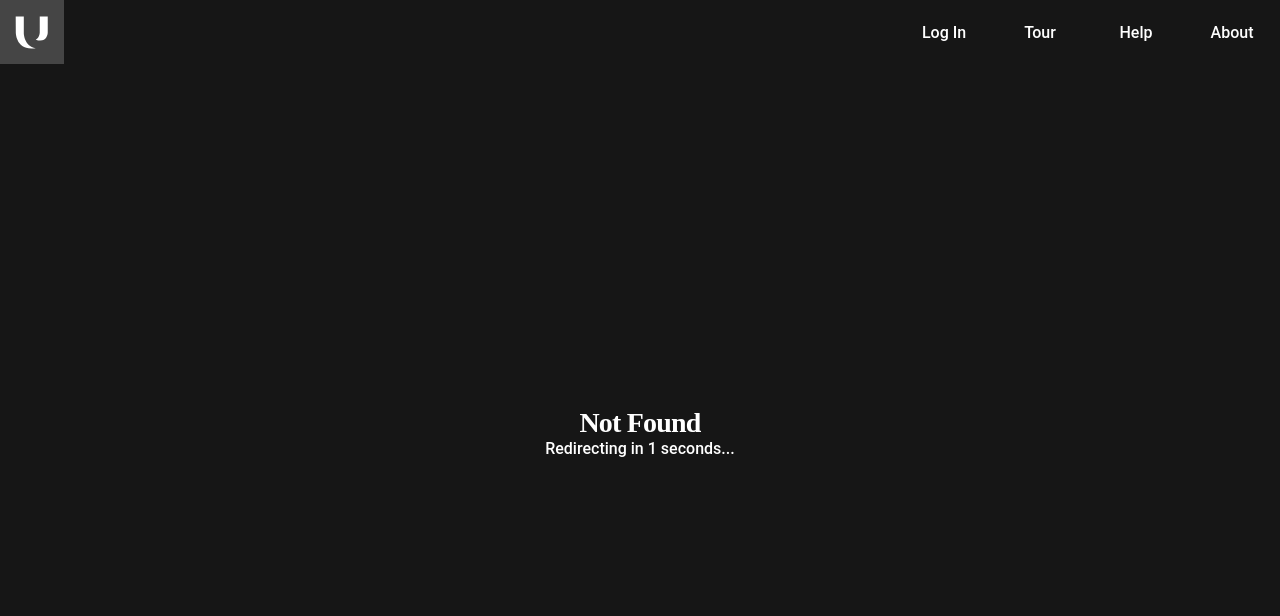
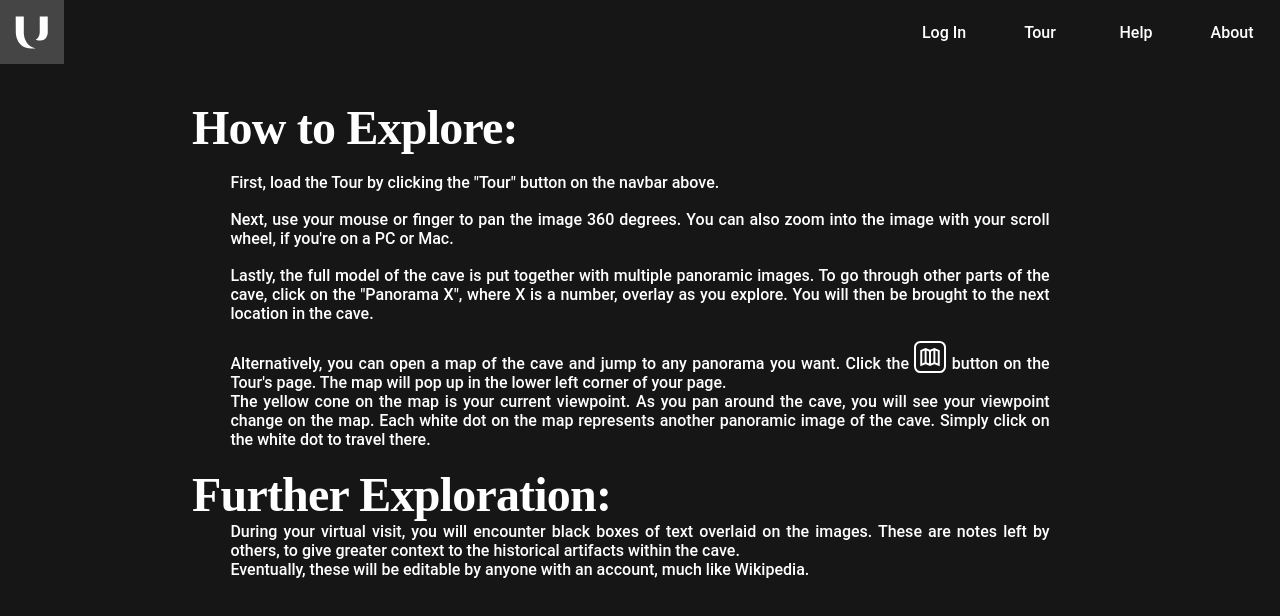
Before and after one commit to Myles-Trevino/WWI-Underground, a Next.js app: page /docs/tour in a window 1280 px wide. Before the commit this address had no page. Shown: the top 616 px of the page. Built offline with nearby package versions, Linux system fonts and the light colour scheme; a web font is replaced by a local one.

Commit message:
docs hierarchy and filling out basic steps

```diff
--- a/pages/docs/docs.module.scss
+++ b/pages/docs/docs.module.scss
@@ -13,4 +13,18 @@
 .helpDocText {
 	margin-left: 18%; // text looks bad when it goes from window edge to window edge. let's prevent that.
 	margin-right: 18%;
+	display: grid;
 }
+
+.svgContainer {
+	vertical-align: bottom;
+	display: inline-block;
+	vertical-align: auto;
+	svg {
+		width: 2rem;
+		border: var(--line-width) solid var(--text-color);
+		border-radius: var(--small-radius);
+	}
+
+	svg > * { stroke-width: .14rem; }
+}
--- /dev/null
+++ b/pages/docs/tour.tsx
@@ -0,0 +1,53 @@
+/**
+ * Copyright Chris Dunphy
+ * Licensed under the Apache License, Version 2.0
+ * http://www.apache.org/licenses/LICENSE-2.0
+ */
+
+import Navbar from '../../components/common/navbar/navbar';
+import Head from 'next/head';
+import Style from './docs.module.scss';
+
+
+export default function Help(): JSX.Element {
+	return (<>
+		<Head>
+			<title>Tour Help</title>
+		</Head>
+		<Navbar></Navbar>
+		<br/><br/>
+		<div className = {Style.helpDocHeading}>
+			<h1>How to Explore:</h1>
+		</div>
+		<br/>
+		<div className = {Style.helpDocText}>
+			<p>First, load the Tour by clicking the &quot;Tour&quot; button on the navbar above.</p>
+			<br/>
+			<p>Next, use your mouse or finger to pan the image 360 degrees. You can also zoom into the image with your scroll wheel, if you&apos;re on a PC or Mac. </p>
+			<br/>
+			<p>Lastly, the full model of the cave is put together with multiple panoramic images. To go through other parts of the cave, click on the &quot;Panorama X&quot;, where X is a number, overlay as you explore.
+				You will then be brought to the next location in the cave.
+			</p>
+			<br/>
+			<p>Alternatively, you can open a map of the cave and jump to any panorama you want. Click the <span className = {Style.svgContainer}>
+				<svg className="button" xmlns="http://www.w3.org/2000/svg" viewBox="0 0 32 32" height="2rem">
+					<polygon className="svg-stroke-glyph" points="6 9 6 25 11 23 16 25 21 23 26 25 26 9 21 7 16 9 11 7 6 9"/>
+					<line className="svg-stroke-glyph" x1="11" y1="7" x2="11" y2="23"/>
+					<line className="svg-stroke-glyph" x1="16" y1="9" x2="16" y2="25"/>
+					<line className="svg-stroke-glyph" x1="21" y1="7" x2="21" y2="23"/>
+				</svg>
+			</span> button on the Tour&apos;s page. The map will pop up in the lower left corner of your page.</p>
+			<p>The yellow cone on the map is your current viewpoint. As you pan around the cave, you will see your viewpoint change on the map. Each white dot on the map represents another panoramic image of the cave. Simply
+				click on the white dot to travel there.
+			</p>
+		</div>
+		<br/>
+		<div className = {Style.helpDocHeading}>
+			<h1>Further Exploration:</h1>
+		</div>
+		<div className = {Style.helpDocText}>
+			<p>During your virtual visit, you will encounter black boxes of text overlaid on the images. These are notes left by others, to give greater context to the historical artifacts within the cave.</p>
+			<p>Eventually, these will be editable by anyone with an account, much like Wikipedia.</p>
+		</div>
+	</>);
+}
```
Also changed, not shown: pages/help.module.scss (+10 -1 lines), pages/help.tsx (+11 -2 lines).
